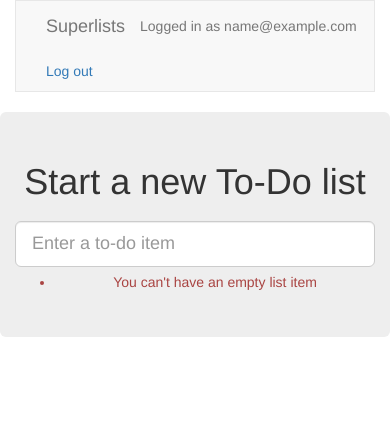
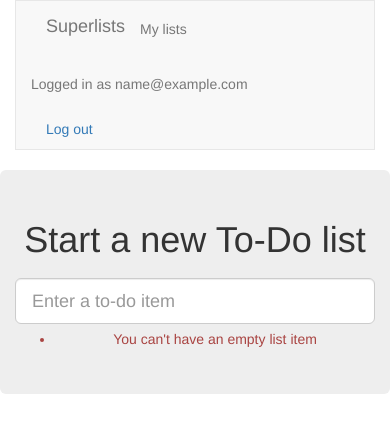
Before and after one commit to Daniel-Ibarrola/ToDoList, a Django app: page /lists/new in a window 390 px wide. Shown: the top 433 px of the page. Run offline with Django 3.2, Linux system fonts and the light colour scheme; the visitor is signed in with stand-in values (Sample User, id 1); some libraries are stand-ins or nearby versions.

Commit message:
url, placeholder view, and first-cut templates for my_lists

```diff
--- a/lists/templates/base.html
+++ b/lists/templates/base.html
@@ -17,6 +17,9 @@
                <div class="container-fluid">
                    <a class="navbar-brand" href="/">Superlists</a>
                    {% if user.email %}
+                   <ul class="nav navbar-nav navbar-left">
+                       <li><a href="{% url 'my_lists' user.email %}">My lists</a></li>
+                   </ul>
                     <ul class="nav nabar-nav navbar-right">
                         <li class="navbar-text">Logged in as {{ user.email }}</li>
                         <li><a href="{% url 'logout' %}">Log out</a></li>
@@ -49,6 +52,7 @@
                <div class="col-md-6 col-md-offset-3 jumbotron">
                    <div class="text-center">
                         <h1>{% block header_text %}{% endblock %}</h1>
+                       {% block list_form %}
                         <form method="POST" action="{% block form_action %}{% endblock %}">
                             {{ form.text }}
                             {% csrf_token %}
@@ -58,6 +62,7 @@
                                 </div>
                             {% endif %}
                         </form>
+                       {% endblock %}
                    </div>
                </div>
            </div>
@@ -66,6 +71,13 @@
         <div class="row">
             <div class="col-md-6 col-md-offset-3">
                 {% block table %}
+                {% endblock %}
+            </div>
+        </div>
+
+        <div class="row">
+            <div class="col-md-6 col-md-offset-3">
+                {% block extra_content %}
                 {% endblock %}
             </div>
         </div>
--- a/lists/urls.py
+++ b/lists/urls.py
@@ -19,4 +19,5 @@ from lists import views
 urlpatterns = [
     url(r'^new$', views.new_list, name='new_list'),
     url(r'^(\d+)/$', views.view_list, name='view_list'),
+    url(r'^users/(.+)/$', views.my_lists, name="my_lists"),
 ]
--- a/lists/views.py
+++ b/lists/views.py
@@ -27,3 +27,7 @@ def new_list(request):
         return redirect(list_)
     else:
         return render(request, 'home.html', {"form": form})
+
+
+def my_lists(request, email):
+    return render(request, "my_lists.html")
```
Also changed, not shown: lists/templates/my_lists.html (added, +14 -0 lines), lists/tests/test_views.py (+7 -0 lines).
